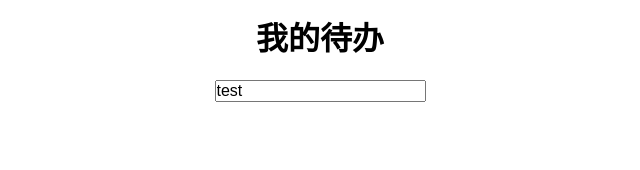
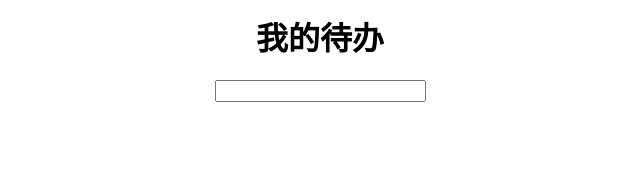
Before and after one commit to z2x/todo.it, a React (Create React App) app: page / in a window 1280 px wide. Shown: the top 170 px of the page, without its empty margins (320-960 px from the left). Built offline with nearby package versions, Linux system fonts and the light colour scheme.

Commit message:
Listen to the carriage return event

```diff
--- a/src/App.js
+++ b/src/App.js
@@ -10,7 +10,7 @@ class App extends Component {
   constructor(props) {
     super(props);
     this.state = {
-      newTodo: 'test',
+      newTodo: '',
       todoList: [{
         id: 1,
         title: 'This is your first thing to do'
--- a/src/TodoInput.js
+++ b/src/TodoInput.js
@@ -2,7 +2,14 @@ import React, { Component } from 'react';
 
 class TodoInput extends Component {
   render() {
-    return <input type="text" value={this.props.content} />;
+    return <input type="text" defaultValue={this.props.content}
+      onkeypress={this.submit} />;
+  }
+
+  submit(e) {
+    if (e.key === 'Enter') {
+      console.log('press Enter');
+    }
   }
 }
 
```
